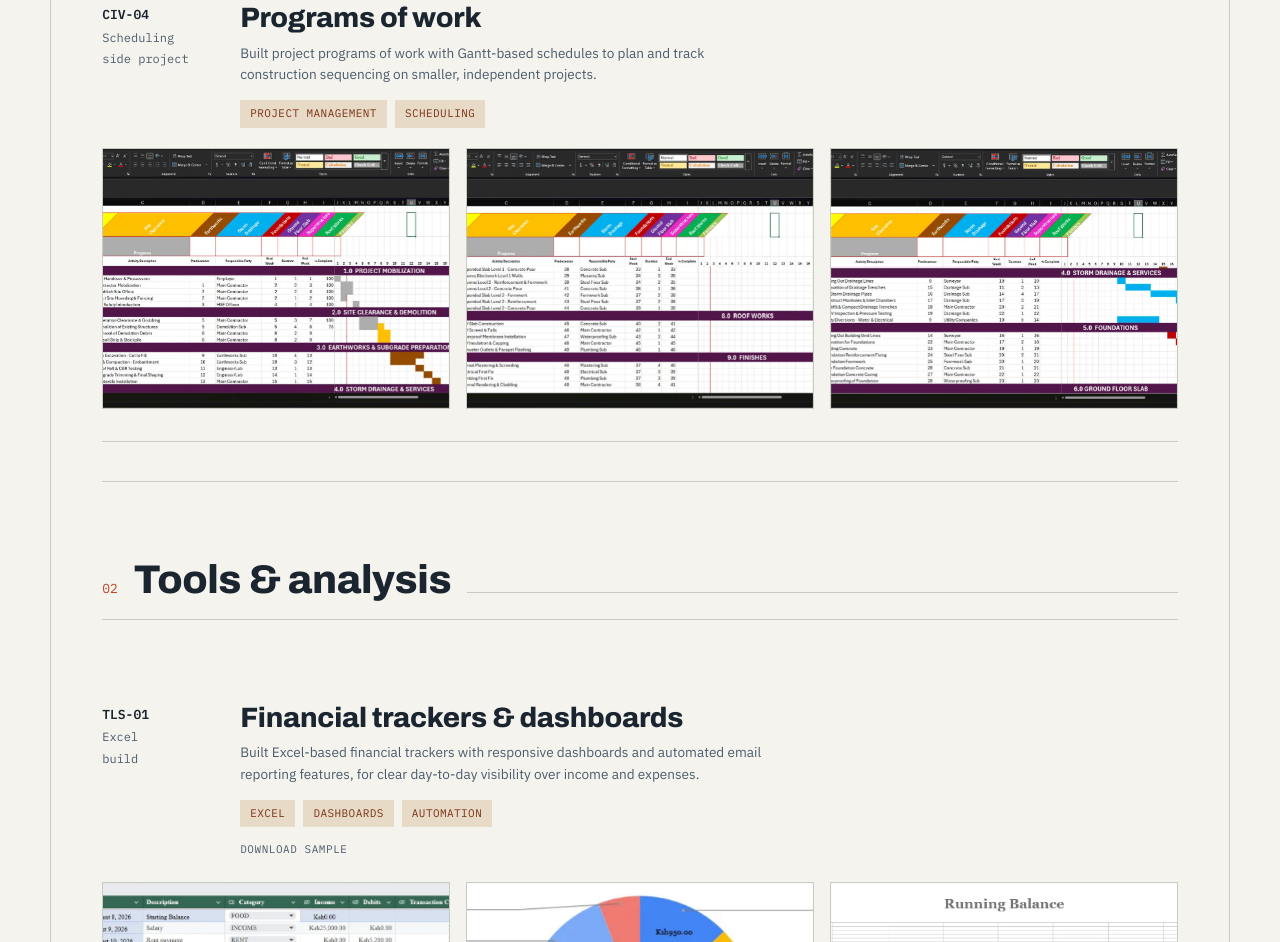
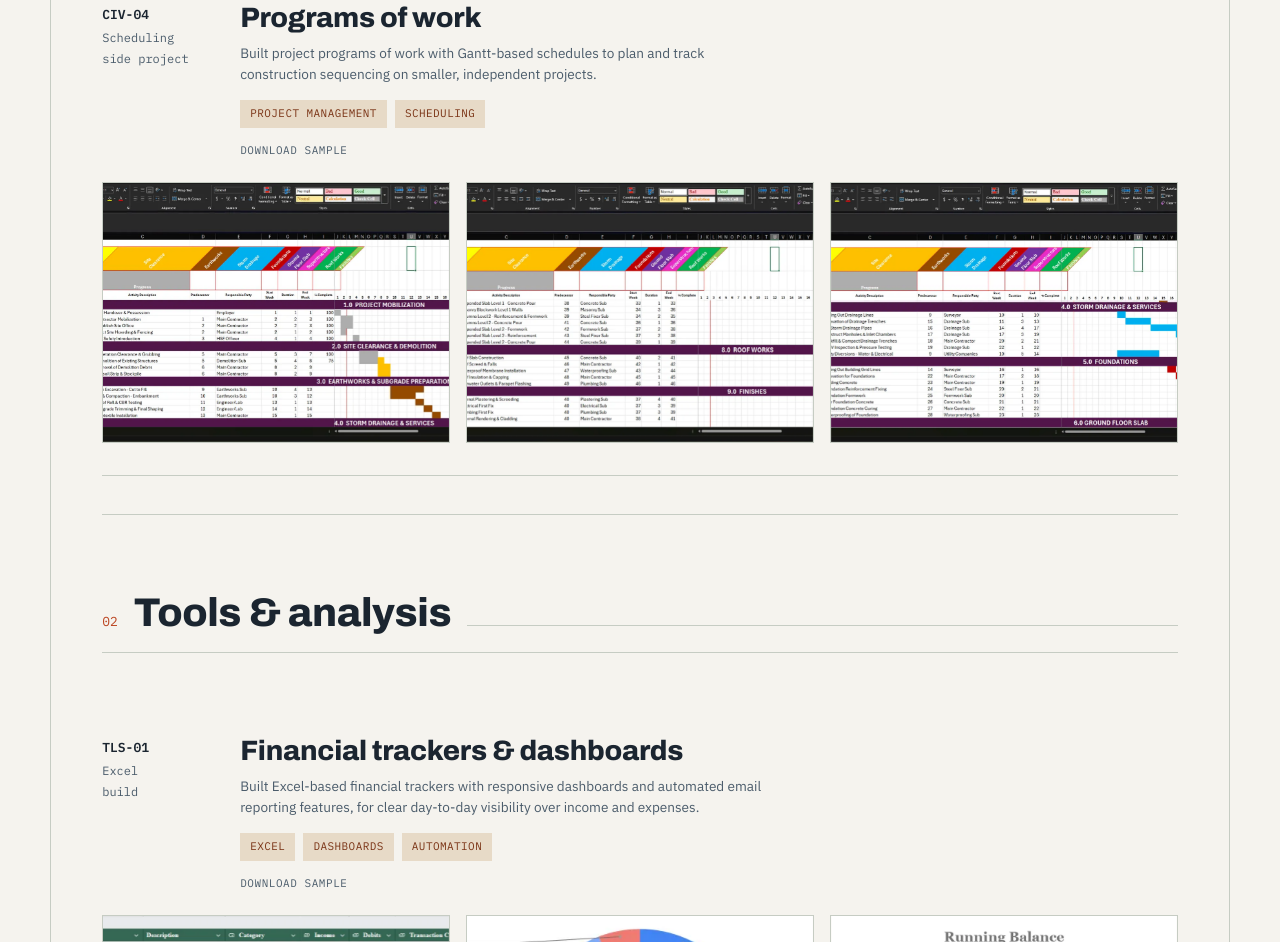
Before and after one commit to joemarenye/Josam, a plain HTML site: page projects.html in a window 1280 px wide. Shown: the part 1774-2716 px from the top of the page. Drawn offline with Linux system fonts and the light colour scheme.

Commit message:
Add files via upload

```diff
--- a/projects.html
+++ b/projects.html
@@ -107,6 +107,7 @@
         <h3>Programs of work</h3>
         <p>Built project programs of work with Gantt-based schedules to plan and track construction sequencing on smaller, independent projects.</p>
         <div class="tags"><span class="tag">Project Management</span><span class="tag">Scheduling</span></div>
+        <a class="proj-link" href="/Program of Works Sample.xlsx" download target="_blank" rel="noopener noreferrer">Download Sample</a>
       </div>
       <div class="proj-gallery">
         <div class="proj-thumb"><img src="images-webp/projects/civ-04-programs-of-work-1.webp" alt="Program of works schedule, image 1"></div>
@@ -130,7 +131,7 @@
         <h3>Financial trackers &amp; dashboards</h3>
         <p>Built Excel-based financial trackers with responsive dashboards and automated email reporting features, for clear day-to-day visibility over income and expenses.</p>
         <div class="tags"><span class="tag">Excel</span><span class="tag">Dashboards</span><span class="tag">Automation</span></div>
-        <a class="proj-link" href="/Program of Works Sample.xlsx" download target="_blank" rel="noopener noreferrer">Download Sample</a>
+        <a class="proj-link" href="/Finance Tracker.xlsx" download target="_blank" rel="noopener noreferrer">Download Sample</a>
       </div>
       <div class="proj-gallery">
         <div class="proj-thumb"><img src="images-webp/projects/tls-01-financial-tracker-1.webp" alt="Financial tracker dashboard, image 1"></div>
```
Also changed, not shown: 1 other file.
